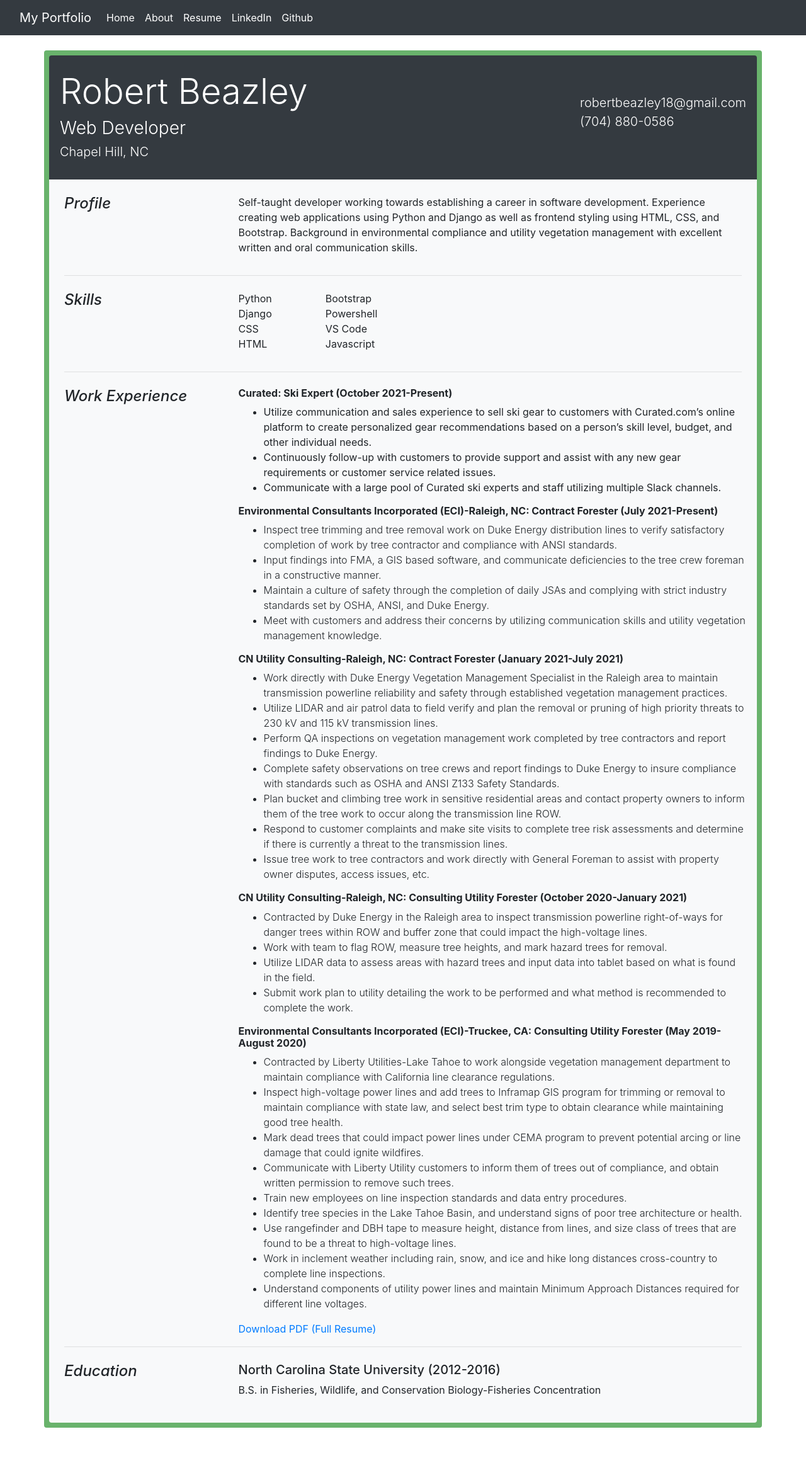
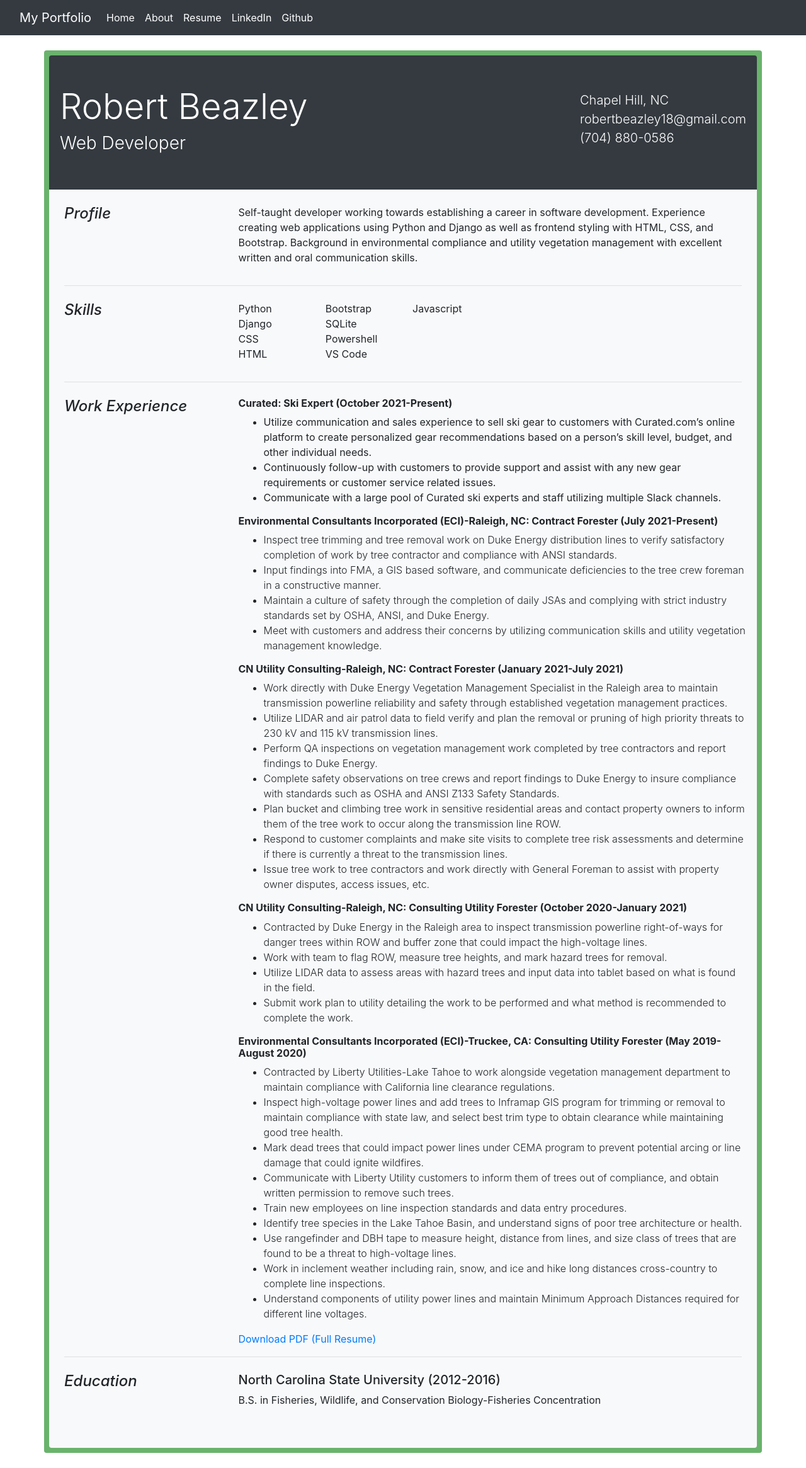
Before and after one commit to rbeazley18/portfolioDjango, a Django app: page /portfolio/resume/ in a window 1280 px wide. Shown: the whole page at 63% size. Before the commit the page ends 2267 px from the top, so only its background shows below. Run offline with Django 4.2, Linux system fonts and the light colour scheme; some libraries are stand-ins or nearby versions.

Commit message:
ready for launch

```diff
--- a/blog/forms.py
+++ b/blog/forms.py
@@ -13,12 +13,10 @@ for item in choices:
 class NewPostForm(forms.ModelForm):
     class Meta:
         model = BlogPost
-        fields = ('title', 'author', 'category', 'blogpost_text', 'snippet', 'header_image')
+        fields = ('title', 'category', 'blogpost_text', 'snippet', 'header_image')
 
         widgets = {
             'title':forms.TextInput(attrs={'class': 'form-control'}),
-            'author':forms.TextInput(attrs={'class': 'form-control', 'value': '', 'id':'user' , 'type': 'hidden'}),
-            #'author':forms.Select(attrs={'class': 'form-control'}),
             'category':forms.Select(choices=choice_list, attrs={'class': 'form-control'}),
             'blogpost_text':forms.Textarea(attrs={'class': 'form-control'}),
             'snippet':forms.Textarea(attrs={'class': 'form-control', 'placeholder':'Add a short description of your post'}),
--- a/blog/templates/blog/add_category.html
+++ b/blog/templates/blog/add_category.html
@@ -13,7 +13,7 @@
         <form action="" method="POST">
             {% csrf_token %}
             {{ form.as_p }}
-            <button class="btn btn-secondary">Submit</button>
+            <button class="btn btn-primary">Submit</button>
         </form>
     </div>
 </div>
--- a/blog/templates/blog/new_post.html
+++ b/blog/templates/blog/new_post.html
@@ -19,10 +19,7 @@
     </div>
 </div>
 
-<script>
-let name = '{{ user.id }}';
-document.getElementById('user').value = name;
-</script>
+
 
 {% else %}
 <div class="container mb-4 ml-4 mt-4">
--- a/blog/urls.py
+++ b/blog/urls.py
@@ -13,10 +13,9 @@ urlpatterns = [
     path('<int:pk>/update', views.UpdatePostView.as_view(), name='update'),
     path('<int:pk>/delete', views.DeletePostView.as_view(), name='delete'),
     path('category/', views.AddCategoryView.as_view(), name ='add_category'),
-    path('category/<str:cats>', views.CategoryView, name ='category'),
     path('category-list/', views.CategoryListView, name ='category_list'),
     path('like/<int:pk>', views.LikeView, name='like_post'),
-    #path('dislike/<int:pk>', views.DislikeView, name='dislike_post'),
     path('search_blog/', views.SearchBlogView, name='search_blog'),
     path('about/', views.AboutView, name='about'),
+    path('category/<str:cats>', views.CategoryView, name ='category'),
 ]
--- a/portfolio/templates/portfolio/resume.html
+++ b/portfolio/templates/portfolio/resume.html
@@ -18,15 +18,16 @@
         }
     </style>
     <div class="container my-4 p-2 rounded">
-        <header class="bg-dark p-4 text-white rounded-top">
-            <div class="row flex-row justify-content-between align-items-center">
+        <header class="bg-dark py-5 px-4 text-white rounded-top">
+            <div class="row flex-row justify-content-between align-items-start">
                 <div class="ml-2">
                     <h1 class="display-4">Robert Beazley</h1>
                     <h3 class="font-weight-light">Web Developer</h3>
-                    <h5 class="font-weight-light">Chapel Hill, NC</h5>
+
                 </div>
-                <div class="mr-2">
+                <div class="mr-2 mt-2">
                     <ul class="list-unstyled lead">
+                        <li class="font-weight-light">Chapel Hill, NC</li>
                         <li>robertbeazley18@gmail.com</li>
                         <li>(704) 880-0586</li>
                     </ul>
@@ -42,7 +43,7 @@
                     <div class="col-md-9 text-left">
                         <p>Self-taught developer working towards establishing a career in software development.
                             Experience creating web applications using Python and Django as well as frontend styling
-                            using HTML, CSS, and Bootstrap. Background in environmental compliance and utility
+                            with HTML, CSS, and Bootstrap. Background in environmental compliance and utility
                             vegetation management with excellent written and oral communication skills.</p>
                     </div>
                 </div>
@@ -54,7 +55,7 @@
                         <h4><em>Skills</em></h4>
                     </div>
                     <div class="col-md-9">
-                        <div class="row align-items-center">
+                        <div class="row align-items-start">
                             <div class="col-md-2">
                                 <ul class="list-unstyled">
                                     <li>Python</li>
@@ -65,8 +66,13 @@
                             <div class="col-md-2">
                                 <ul class="list-unstyled">
                                     <li>Bootstrap</li>
+                                    <li>SQLite</li>
                                     <li>Powershell</li>
                                     <li>VS Code</li>
+                                </ul>
+                            </div>
+                            <div class="col-md-2">
+                                <ul class="list-unstyled">
                                     <li>Javascript</li>
                                 </ul>
                             </div>
@@ -204,7 +210,7 @@
                 </div>
                 <hr>
             </div>
-            <div class="mt-4">
+            <div class="mt-4 mb-4">
                 <div class="row d-flex flex-row justify-content-between">
                     <div class="col-md-3">
                         <h4><em>Education</em></h4>
```
Also changed, not shown: blog/templates/blog/category_list.html (+13 -11 lines), blog/views.py (+7 -2 lines), portfolio/templates/portfolio/index.html (+5 -6 lines), db.sqlite3.
